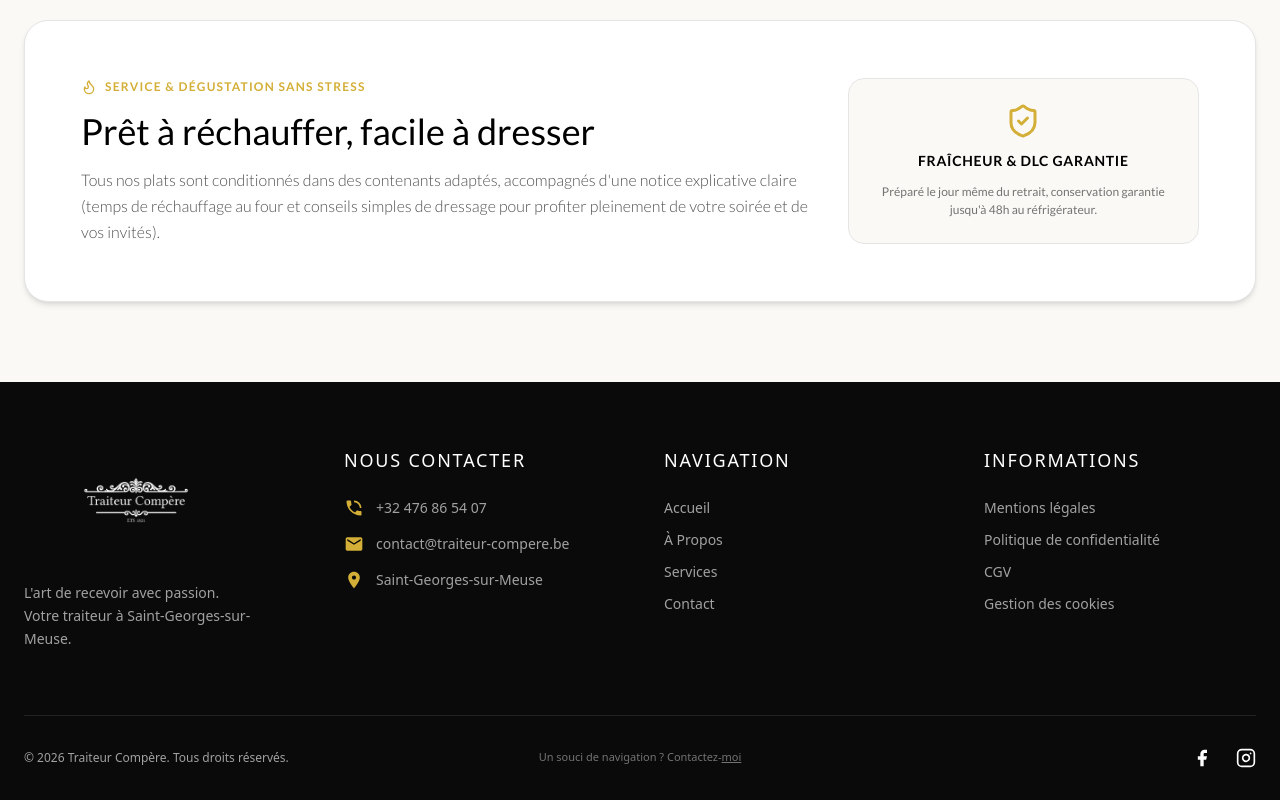
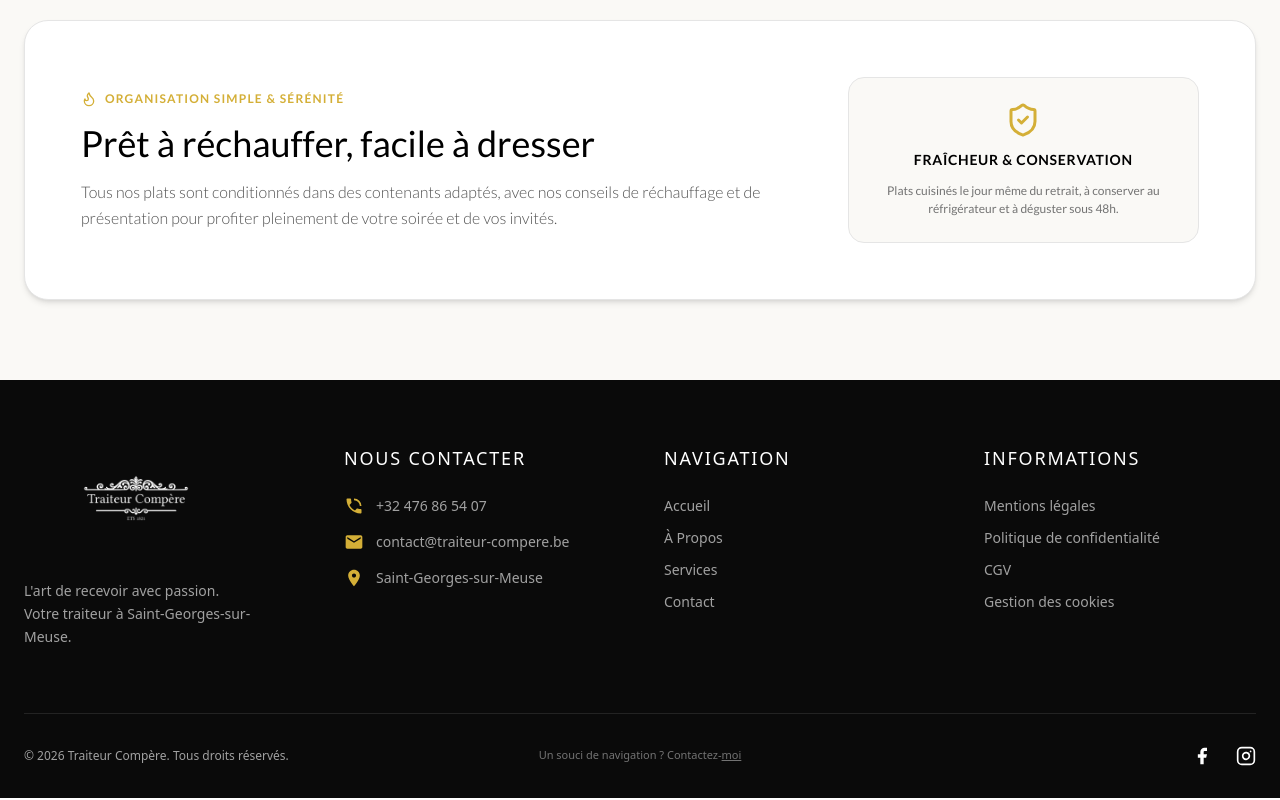
Before and after one commit to FlorianMeganck/traiteur-compere, a Next.js app: page /menus-fetes in a window 1280 px wide. Shown: the part 5317-6117 px from the top of the page. Built offline with nearby package versions, Linux system fonts and the light colour scheme; a web font is replaced by a local one.

Commit message:
content: refonte du bloc réchauffage et conservation (suppression DLC et ton chaleureux)

```diff
--- a/app/menus-fetes/page.tsx
+++ b/app/menus-fetes/page.tsx
@@ -538,25 +538,25 @@ export default function MenusFetes() {
                     </div>
                 </div>
 
-                {/* --- CONSEILS DU CHEF & RÉCHAUFFAGE --- */}
+                {/* --- CONSEILS DE RÉCHAUFFAGE & CONSERVATION --- */}
                 <div className="bg-white rounded-3xl p-8 md:p-14 border border-neutral-200 shadow-md">
                     <div className="grid grid-cols-1 md:grid-cols-3 gap-8 items-center">
                         <div className="md:col-span-2 space-y-4">
                             <div className="inline-flex items-center gap-2 text-xs font-bold uppercase tracking-widest text-[#D4AF37]">
-                                <Flame size={16} /> Service &amp; Dégustation sans stress
+                                <Flame size={16} /> Organisation simple &amp; sérénité
                             </div>
                             <h3 className="text-2xl md:text-4xl font-serif text-black">
                                 Prêt à réchauffer, facile à dresser
                             </h3>
-                            <p className="text-neutral-600 leading-relaxed font-light">
-                                Tous nos plats sont conditionnés dans des contenants adaptés, accompagnés d&apos;une notice explicative claire (temps de réchauffage au four et conseils simples de dressage pour profiter pleinement de votre soirée et de vos invités).
+                            <p className="text-neutral-600 leading-relaxed font-light text-sm sm:text-base">
+                                Tous nos plats sont conditionnés dans des contenants adaptés, avec nos conseils de réchauffage et de présentation pour profiter pleinement de votre soirée et de vos invités.
                             </p>
                         </div>
                         <div className="bg-[#FAF9F6] p-6 rounded-2xl border border-neutral-200 flex flex-col justify-center text-center space-y-3">
                             <ShieldCheck size={36} className="mx-auto text-[#D4AF37]" />
-                            <h4 className="font-bold text-black text-sm uppercase tracking-wider">Fraîcheur &amp; DLC Garantie</h4>
+                            <h4 className="font-bold text-black text-sm uppercase tracking-wider">Fraîcheur &amp; Conservation</h4>
                             <p className="text-neutral-500 text-xs leading-normal">
-                                Préparé le jour même du retrait, conservation garantie jusqu&apos;à 48h au réfrigérateur.
+                                Plats cuisinés le jour même du retrait, à conserver au réfrigérateur et à déguster sous 48h.
                             </p>
                         </div>
                     </div>
```
